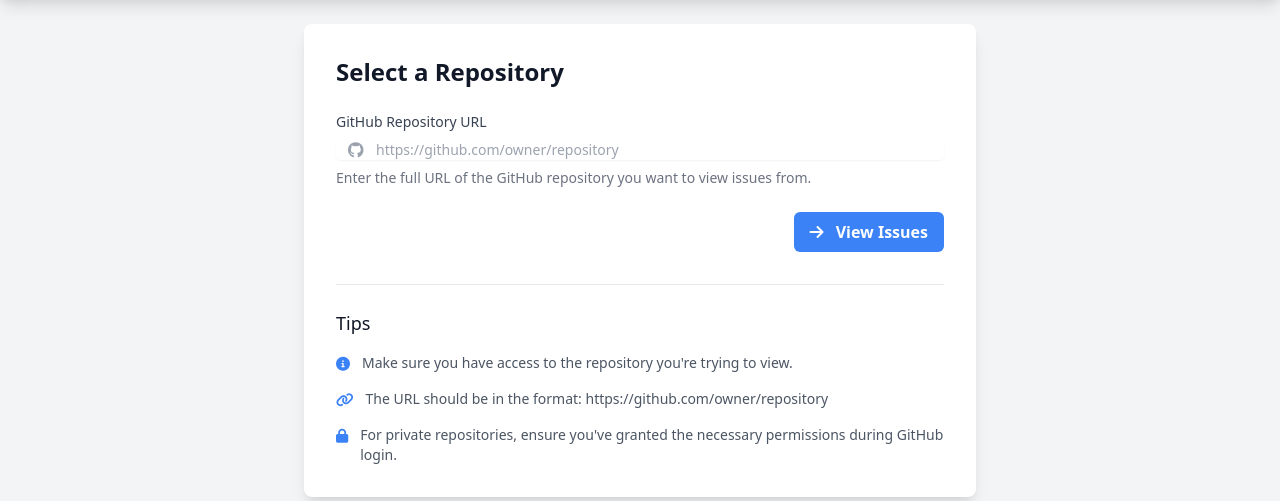
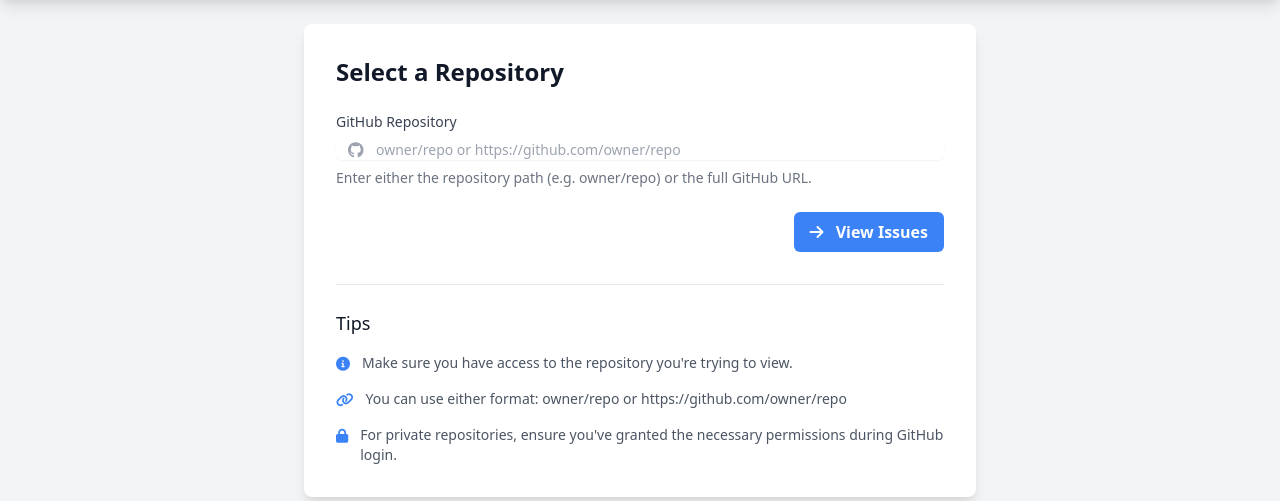
Before and after one commit to singiamtel/github_issues_viewer, a Django app: template templates/issues/select_repository.html in a window 1280 px wide. Shown: the part 64-565 px from the top of the page. Run offline with Django 5.2, Linux system fonts and the light colour scheme; the template is opened without the code that fills it, so the values that code supplies are empty.

Commit message:
Allow short slugs

```diff
--- a/templates/issues/select_repository.html
+++ b/templates/issues/select_repository.html
@@ -15,7 +15,7 @@
             {% csrf_token %}
             <div>
                 <label for="repo_url" class="block text-sm font-medium text-gray-700 mb-2">
-                    GitHub Repository URL
+                    GitHub Repository
                 </label>
                 <div class="mt-1 relative rounded-md shadow-sm">
                     <div class="absolute inset-y-0 left-0 pl-3 flex items-center pointer-events-none">
@@ -26,12 +26,12 @@
                         name="repo_url"
                         id="repo_url"
                         class="focus:ring-blue-500 focus:border-blue-500 block w-full pl-10 pr-12 sm:text-sm border-gray-300 rounded-md"
-                        placeholder="https://github.com/owner/repository"
+                        placeholder="owner/repo or https://github.com/owner/repo"
                         required
                     >
                 </div>
                 <p class="mt-2 text-sm text-gray-500">
-                    Enter the full URL of the GitHub repository you want to view issues from.
+                    Enter either the repository path (e.g. owner/repo) or the full GitHub URL.
                 </p>
             </div>
 
@@ -76,7 +76,7 @@
                 </li>
                 <li class="flex items-start">
                     <i class="fas fa-link text-blue-500 mt-1 mr-3"></i>
-                    <span>The URL should be in the format: https://github.com/owner/repository</span>
+                    <span>You can use either format: owner/repo or https://github.com/owner/repo</span>
                 </li>
                 <li class="flex items-start">
                     <i class="fas fa-lock text-blue-500 mt-1 mr-3"></i>
```
Also changed, not shown: issues/views.py (+12 -4 lines).
